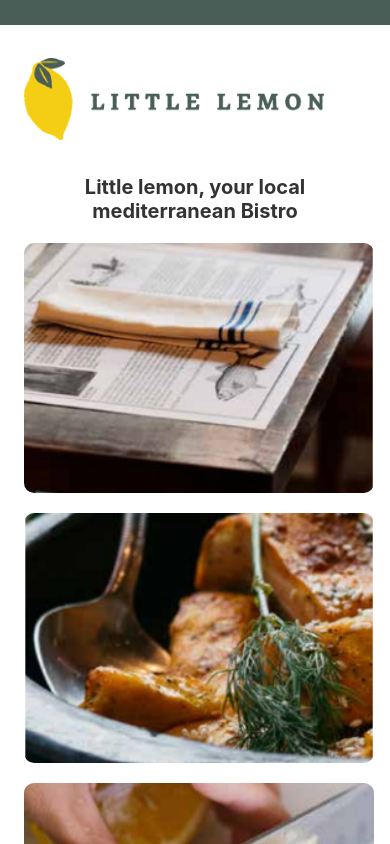
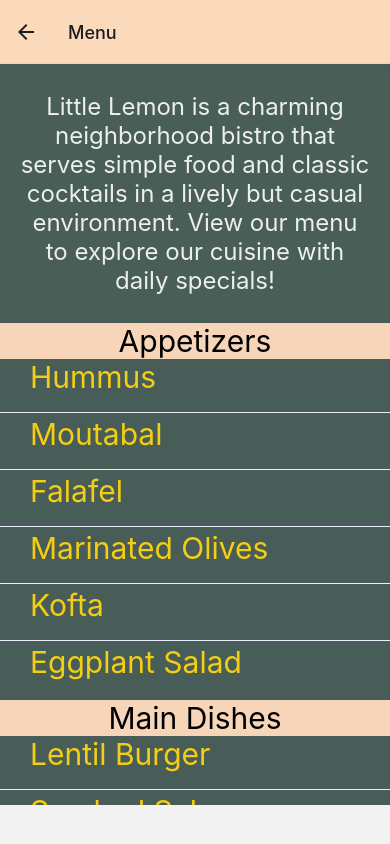
Before and after one commit to HoangNghia202/little-lemon-react-native-coursera, a React Native app: screen /Menu in a window 390 px wide. Built offline with nearby package versions, Linux system fonts and the light colour scheme.

Commit message:
React navigation

```diff
--- a/App.js
+++ b/App.js
@@ -1,24 +1,36 @@
 import { StatusBar } from "expo-status-bar";
 import { StyleSheet, Text, TextComponent, View } from "react-native";
+import { NavigationContainer } from "@react-navigation/native";
+import { createNativeStackNavigator } from "@react-navigation/native-stack";
 import LittleLemonHeader from "./components/LittleLemonHeader";
 import LittleLemonFooter from "./components/LittleLemonHeader";
 import MenuItem from "./components/MenuItems";
 import FeedBackForm from "./components/TextInputComponent";
 import Welcome from "./components/welcome";
+import WelcomeScreen from "./screens/WelcomeScreen";
+import MenuScreen from "./screens/MenuScreen";
 export default function App() {
+    const Stack = createNativeStackNavigator();
     return (
-        <View style={styles.container}>
-            {/* <LittleLemonHeader /> */}
-            {/* <MenuItem /> */}
-            {/* <FeedBackForm /> */}
-            <Welcome />
-        </View>
+        <NavigationContainer>
+            <Stack.Navigator
+                initialRouteName="Welcome"
+                screenOptions={{ headerStyle: { backgroundColor: "#FBDABB" } }}
+            >
+                <Stack.Screen
+                    options={{ title: "Home" }}
+                    name="Welcome"
+                    component={WelcomeScreen}
+                />
+                <Stack.Screen name="Menu" component={MenuScreen} />
+            </Stack.Navigator>
+        </NavigationContainer>
     );
 }
 
 const styles = StyleSheet.create({
     container: {
         flex: 1,
-        backgroundColor: "#495E57",
+        paddingTop: 20,
     },
 });
--- a/components/welcome.js
+++ b/components/welcome.js
@@ -6,9 +6,11 @@ import {
     Text,
     Image,
     useColorScheme,
+    useWindowDimensions,
 } from "react-native";
 const Welcome = () => {
     const theme = useColorScheme();
+    const { height, width, fontScale } = useWindowDimensions();
     console.log("theme>>", theme);
 
     return (
@@ -36,6 +38,12 @@ const Welcome = () => {
                     ]}
                 >
                     Little lemon, your local mediterranean Bistro
+                </Text>
+
+                <Text style={{ textAlign: "center" }}>
+                    height: {height} {"\n"}
+                    width:{width} {"\n"}
+                    fontScale: {fontScale}
                 </Text>
                 <Image
                     style={styles.image}
--- /dev/null
+++ b/screens/MenuScreen.js
@@ -0,0 +1,168 @@
+import React, { useState } from "react";
+import {
+    View,
+    Text,
+    ScrollView,
+    StyleSheet,
+    SectionList,
+    Pressable,
+} from "react-native";
+
+const green = "#495E57";
+const yellow = "#F4CE14";
+
+const menuItemsToDisplay = [
+    {
+        title: "Appetizers",
+        data: [
+            "Hummus",
+            "Moutabal",
+            "Falafel",
+            "Marinated Olives",
+            "Kofta",
+            "Eggplant Salad",
+        ],
+    },
+    {
+        title: "Main Dishes",
+        data: [
+            "Lentil Burger",
+            "Smoked Salmon",
+            "Kofta Burger",
+            "Turkish Kebab",
+        ],
+    },
+    {
+        title: "Sides",
+        data: [
+            "Fries",
+            "Buttered Rice",
+            "Bread Sticks",
+            "Pita Pocket",
+            "Lentil Soup",
+            "Greek Salad",
+            "Rice Pilaf",
+        ],
+    },
+    {
+        title: "Desserts",
+        data: ["Baklava", "Tartufo", "Tiramisu", "Panna Cotta"],
+    },
+];
+
+const header = () => <Text style={menuStyle.headerText}>View Menu</Text>;
+const footer = () => (
+    <Text style={menuStyle.footerText}>
+        All right reserved by Little Lemon 2022
+    </Text>
+);
+const separator = () => {
+    return <View style={menuStyle.separator} />;
+};
+
+const Item = ({ name }) => {
+    return (
+        <View style={menuStyle.container}>
+            <Text style={menuStyle.innerText}>{name}</Text>
+        </View>
+    );
+};
+
+export default function MenuItem() {
+    const [openMenu, setOpenMenu] = useState(false);
+
+    const renderItem = ({ item }) => {
+        console.log("item>>", item);
+        return <Item name={item}></Item>;
+    };
+
+    const renderSectionHeader = ({ section: { title } }) => (
+        <Text style={menuStyle.headerText}>{title}</Text>
+    );
+
+    return (
+        <View style={menuStyle.container}>
+            <Text style={menuStyle.infoSection}>
+                Little Lemon is a charming neighborhood bistro that serves
+                simple food and classic cocktails in a lively but casual
+                environment. View our menu to explore our cuisine with daily
+                specials!
+            </Text>
+
+            {/* <Pressable
+                style={menuStyle.button}
+                onPress={() => setOpenMenu(!openMenu)}
+            >
+                <Text style={menuStyle.buttonText}>
+                    {!openMenu ? "View Menu" : "Home"}
+                </Text>
+            </Pressable> */}
+
+            <SectionList
+                sections={menuItemsToDisplay}
+                renderItem={renderItem}
+                renderSectionHeader={renderSectionHeader}
+                ItemSeparatorComponent={separator}
+                ListFooterComponent={footer}
+            />
+        </View>
+    );
+}
+
+const menuStyle = StyleSheet.create({
+    container: {
+        flex: 0.95,
+        backgroundColor: "rgb(72, 93, 87)",
+    },
+    innerContainer: {
+        paddingHorizontal: 40,
+        paddingVertical: 20,
+        backgroundColor: green,
+    },
+    headerText: {
+        fontSize: 30,
+        flexWrap: "wrap",
+        color: "black",
+        textAlign: "center",
+        backgroundColor: "#F6D5B8",
+    },
+    innerText: {
+        color: yellow,
+        fontSize: 30,
+        paddingBottom: 20,
+        paddingLeft: 30,
+    },
+    separator: {
+        borderBottomWidth: 1,
+        borderColor: "#EDEFFE",
+    },
+    footerText: {
+        color: "#000000",
+        padding: 10,
+        backgroundColor: yellow,
+        textAlign: "center",
+    },
+    button: {
+        fontSize: 22,
+        padding: 10,
+        marginVertical: 8,
+        margin: 40,
+        backgroundColor: "#EDEFEE",
+        borderColor: "#EDEFEE",
+        borderWidth: 2,
+        borderRadius: 12,
+    },
+    buttonText: {
+        color: "#333333",
+        textAlign: "center",
+        fontSize: 32,
+    },
+    infoSection: {
+        fontSize: 24,
+        padding: 20,
+        marginVertical: 8,
+        color: "#EDEFEE",
+        textAlign: "center",
+        backgroundColor: "#495E57",
+    },
+});
--- /dev/null
+++ b/screens/WelcomeScreen.js
@@ -0,0 +1,57 @@
+import React from "react";
+import { StyleSheet, View, Text, Image, useColorScheme } from "react-native";
+const WelcomeScreen = () => {
+    const theme = useColorScheme();
+    console.log("theme>>", theme);
+
+    return (
+        <View style={styles.container}>
+            <Image
+                style={styles.logo}
+                source={require("../img/littleLemonLogo.png")}
+                accessible={true}
+                accessibilityLabel="little lemon logo"
+            />
+            <Text
+                style={[
+                    styles.title,
+                    theme === "light"
+                        ? { color: "#333333" }
+                        : { color: "#fff" },
+                ]}
+            >
+                Little lemon, your local mediterranean Bistro
+            </Text>
+        </View>
+    );
+};
+
+const styles = StyleSheet.create({
+    container: {
+        flex: 1,
+        padding: 24,
+        marginTop: 25,
+    },
+    image: {
+        height: 250,
+        width: 350,
+        borderRadius: 10,
+        marginVertical: 10,
+    },
+    title: {
+        marginTop: 16,
+        paddingVertical: 10,
+
+        textAlign: "center",
+        fontSize: 20,
+        fontWeight: "bold",
+    },
+    logo: {
+        height: 100,
+        width: 300,
+        resizeMode: "contain",
+        alignSelf: "center",
+    },
+});
+
+export default WelcomeScreen;
```
Also changed, not shown: package.json (+7 -3 lines), 1 other file (tests, documents, lock files or other folders).
